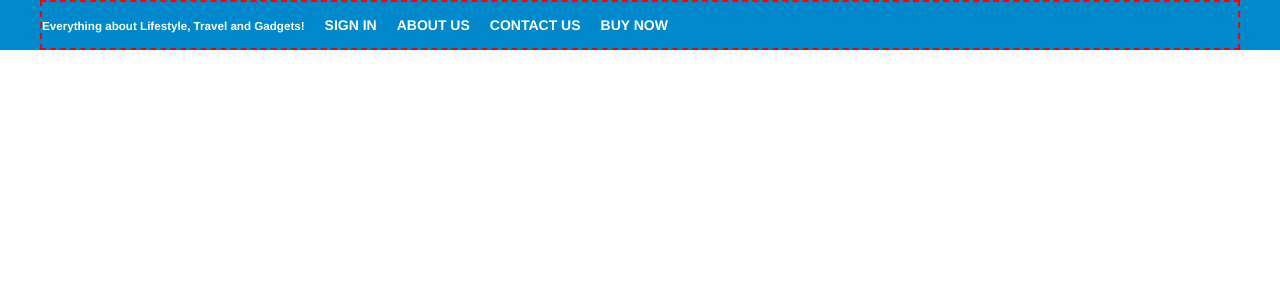
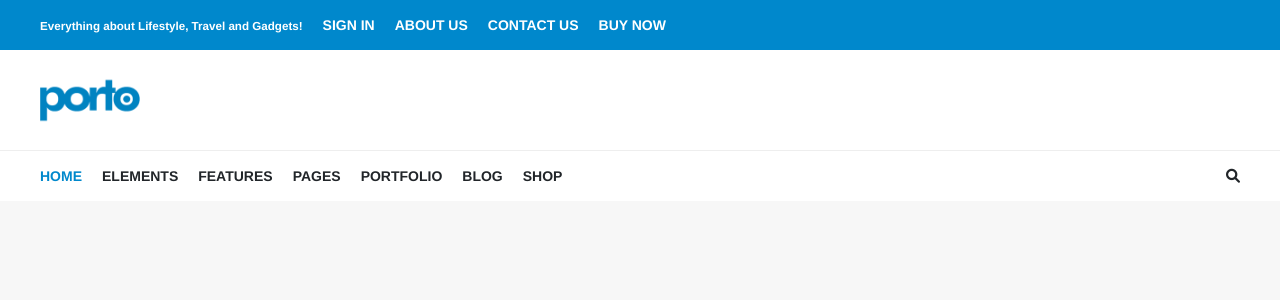
Before and after one commit to marcocor25/proj-html-vuejs, a Vue app: page / in a window 1280 px wide. Shown: the top 300 px of the page. Built offline with nearby package versions, Linux system fonts and the light colour scheme.

Commit message:
Header completato

```diff
--- a/public/index.html
+++ b/public/index.html
@@ -1,15 +1,27 @@
 <!DOCTYPE html>
 <html lang="">
   <head>
-    <meta charset="utf-8">
-    <meta http-equiv="X-UA-Compatible" content="IE=edge">
-    <meta name="viewport" content="width=device-width,initial-scale=1.0">
-    <link rel="icon" href="<%= BASE_URL %>favicon.ico">
+    <meta charset="utf-8" />
+    <meta http-equiv="X-UA-Compatible" content="IE=edge" />
+    <meta name="viewport" content="width=device-width,initial-scale=1.0" />
+    <link rel="icon" href="<%= BASE_URL %>favicon.ico" />
+    <link
+      rel="stylesheet"
+      href="https://cdnjs.cloudflare.com/ajax/libs/font-awesome/6.0.0/css/all.min.css"
+      integrity="sha512-9usAa10IRO0HhonpyAIVpjrylPvoDwiPUiKdWk5t3PyolY1cOd4DSE0Ga+ri4AuTroPR5aQvXU9xC6qOPnzFeg=="
+      crossorigin="anonymous"
+      referrerpolicy="no-referrer"
+    />
     <title>Porto</title>
   </head>
+
   <body>
     <noscript>
-      <strong>We're sorry but <%= htmlWebpackPlugin.options.title %> doesn't work properly without JavaScript enabled. Please enable it to continue.</strong>
+      <strong
+        >We're sorry but <%= htmlWebpackPlugin.options.title %> doesn't work
+        properly without JavaScript enabled. Please enable it to
+        continue.</strong
+      >
     </noscript>
     <div id="app"></div>
     <!-- built files will be auto injected -->
--- a/src/App.vue
+++ b/src/App.vue
@@ -1,16 +1,22 @@
 <template>
   <div id="app">
     <TopBanner />
+    <MyHeader />
+    <MyNav />
   </div>
 </template>
 
 <script>
 import TopBanner from "./components/TopBanner.vue";
+import MyHeader from "./components/MyHeader.vue";
+import MyNav from "./components/MyNav.vue";
 
 export default {
   name: "App",
   components: {
     TopBanner,
+    MyHeader,
+    MyNav,
   },
 };
 </script>
@@ -37,11 +43,12 @@ ul {
 }
 
 #app {
+  height: 6000px;
   font-family: Avenir, Helvetica, Arial, sans-serif;
   -webkit-font-smoothing: antialiased;
   -moz-osx-font-smoothing: grayscale;
   font-size: 14px;
   color: #000000;
-  background-color: $body;
+  background: $body;
 }
 </style>
--- a/src/assets/scss/_colors.scss
+++ b/src/assets/scss/_colors.scss
@@ -1,6 +1,10 @@
 // TEXT-COLORS
 $default: #ffffff;
+$dark: #212529;
 
 // BACKGROUND-COLORS
 $body: #f7f7f7;
 $top-banner: #0088cc;
+
+// BORDER-COLORS
+$light-border: #eeeeee;
--- /dev/null
+++ b/src/assets/scss/_mixins.scss
@@ -0,0 +1,5 @@
+@mixin container {
+  width: 1200px;
+  margin: 0 auto;
+  // border: 2px dashed red;
+}
--- /dev/null
+++ b/src/components/MyHeader.vue
@@ -0,0 +1,40 @@
+<template>
+  <div class="header">
+    <div class="container">
+      <figure class="logo">
+        <img src="../assets/img/logo-default-slim.png" />
+      </figure>
+    </div>
+  </div>
+</template>
+
+<script>
+export default {
+  name: "MyHeader",
+  data() {
+    return {};
+  },
+};
+</script>
+
+<!-- Add "scoped" attribute to limit CSS to this component only -->
+<style scoped lang="scss">
+@import "../assets/scss/colors.scss";
+@import "../assets/scss/mixins.scss";
+
+.header {
+  background: $default;
+  border-bottom: 1px solid $light-border;
+
+  .container {
+    @include container;
+    min-height: 100px;
+    display: flex;
+    align-items: center;
+
+    .logo {
+      width: 100px;
+    }
+  }
+}
+</style>
--- /dev/null
+++ b/src/components/MyNav.vue
@@ -0,0 +1,106 @@
+<template>
+  <nav>
+    <ul class="nav-links">
+      <div class="li-wrapper">
+        <li
+          v-for="el in links"
+          :key="el.id"
+          :class="el.active == true ? 'active' : ''"
+        >
+          {{ el.text }}
+        </li>
+      </div>
+      <i class="fa-solid fa-magnifying-glass"></i>
+    </ul>
+  </nav>
+</template>
+
+<script>
+export default {
+  name: "MyNav",
+  data() {
+    return {
+      links: [
+        {
+          id: 1,
+          text: "home",
+          active: true,
+        },
+        {
+          id: 2,
+          text: "elements",
+          active: false,
+        },
+        {
+          id: 3,
+          text: "features",
+          active: false,
+        },
+        {
+          id: 4,
+          text: "pages",
+          active: false,
+        },
+        {
+          id: 5,
+          text: "portfolio",
+          active: false,
+        },
+        {
+          id: 6,
+          text: "blog",
+          active: false,
+        },
+        {
+          id: 7,
+          text: "shop",
+          active: false,
+          space: true,
+        },
+      ],
+    };
+  },
+};
+</script>
+
+<!-- Add "scoped" attribute to limit CSS to this component only -->
+<style scoped lang="scss">
+@import "../assets/scss/colors.scss";
+@import "../assets/scss/mixins.scss";
+
+nav {
+  background: $default;
+
+  .nav-links {
+    @include container;
+    min-height: 50px;
+    display: flex;
+    justify-content: space-between;
+    align-items: center;
+    font-weight: bolder;
+    text-transform: uppercase;
+    color: $dark;
+
+    i {
+      cursor: pointer;
+    }
+
+    .li-wrapper {
+      display: flex;
+      align-items: center;
+      gap: 20px;
+
+      li {
+        cursor: pointer;
+        &:hover {
+          text-decoration: underline;
+        }
+      }
+
+      .active {
+        color: $top-banner;
+      }
+    }
+  }
+}
+</style>
--- a/src/components/TopBanner.vue
+++ b/src/components/TopBanner.vue
@@ -25,19 +25,21 @@ export default {
 <!-- Add "scoped" attribute to limit CSS to this component only -->
 <style scoped lang="scss">
 @import "../assets/scss/colors.scss";
+@import "../assets/scss/mixins.scss";
 
 .top-banner {
+  position: sticky;
+  top: 0;
+  left: 0;
   background: $top-banner;
 
   .container {
-    width: 1200px;
+    @include container;
     min-height: 50px;
-    margin: 0 auto;
     display: flex;
     align-items: center;
     gap: 20px;
     color: $default;
-    border: 2px dashed red;
 
     h5 {
       cursor: default;
@@ -46,12 +48,14 @@ export default {
     .banner-links {
       display: flex;
       gap: 20px;
-      cursor: pointer;
       font-weight: bolder;
       text-transform: uppercase;
 
-      li:hover {
-        text-decoration: underline;
+      li {
+        cursor: pointer;
+        &:hover {
+          text-decoration: underline;
+        }
       }
     }
   }
```
